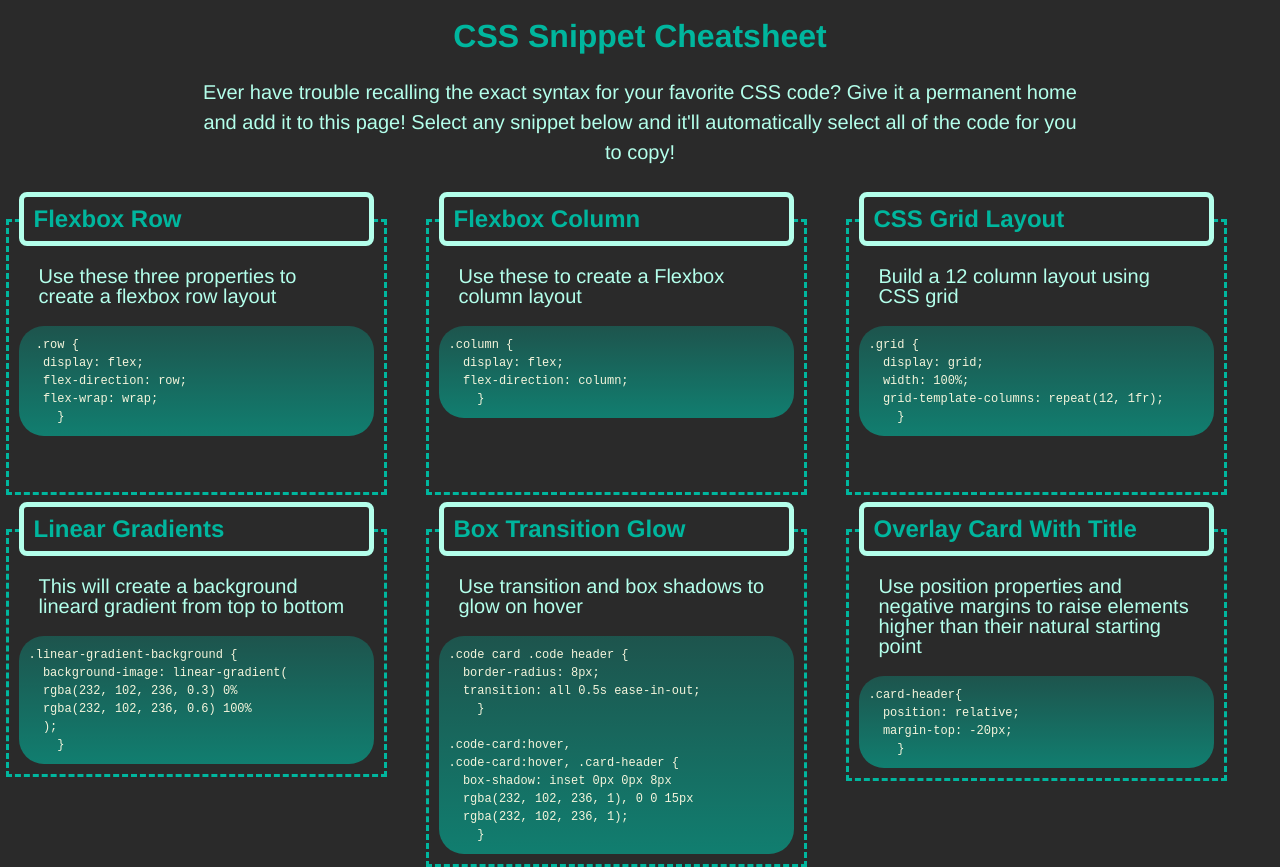
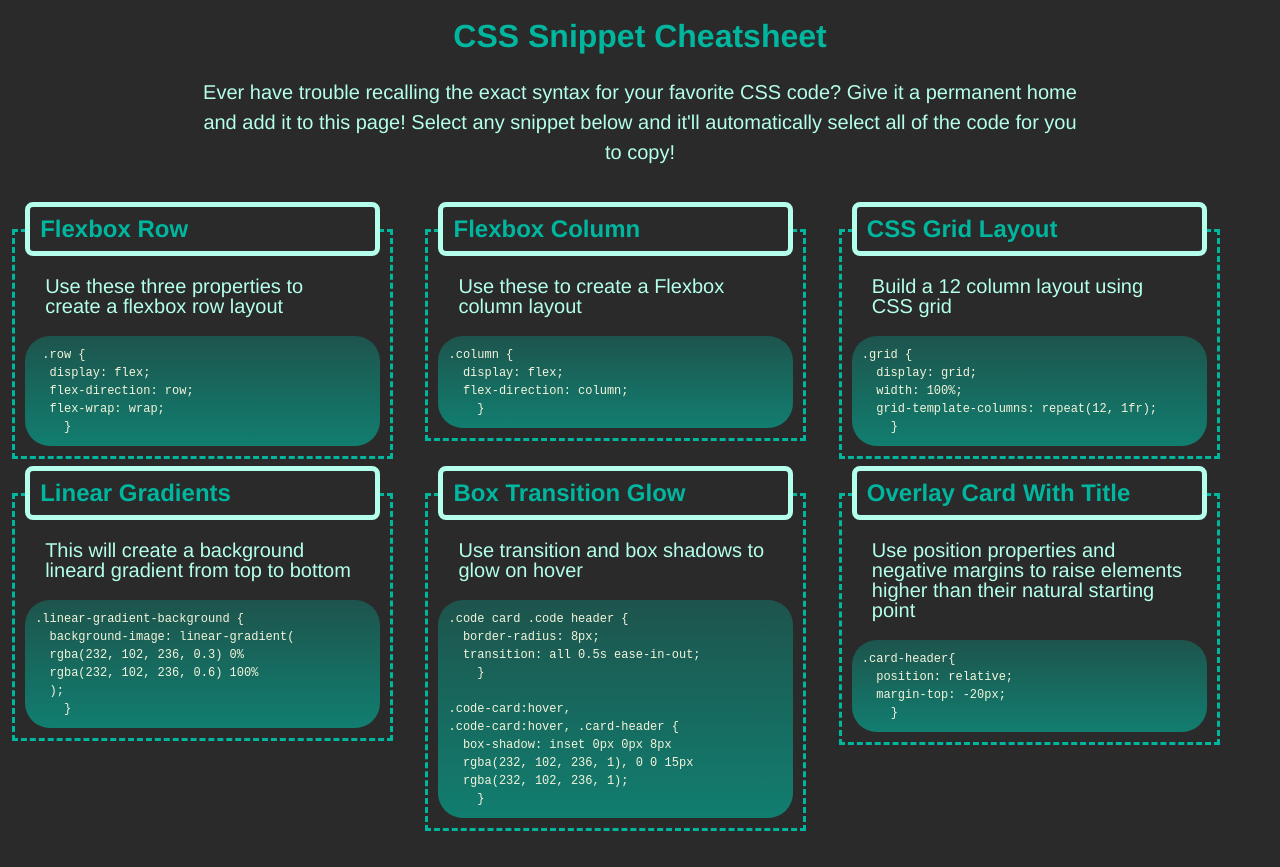
Before and after one commit to samamiraa/02-Adv-CSS-Mini-Project, a plain HTML site: page index.html in a window 1280 px wide. Shown: the top 867 px of the page. Drawn offline with Linux system fonts and the light colour scheme.

Commit message:
added screenshots to README

```diff
--- a/assets/style.css
+++ b/assets/style.css
@@ -62,7 +62,7 @@ footer {
     width: 100%;
     justify-content: space-around;
     align-items: flex-start;
-    padding: 10px;
+    padding: 20px;
 }
 
 .row {
@@ -73,17 +73,12 @@ footer {
     margin-right: -1.5rem;
 }
 
-.first-row {
-    outline: 3px dashed var(--dark);
-    padding: 10px;
-    width: 375px;
-    height: 270px;
-}
-
+.first-row,
 .second-row {
     outline: 3px dashed var(--dark);
     padding: 10px;
     width: 375px;
+    min-height: 100%;
 }
 
 .first-row,
```
Also changed, not shown: Images/flexbox-row-glow.png (added), Images/flexbox-row-highlight.png (added), Images/flexbox-row.png (added), Images/media-query-768px.png (added), Images/media-query-992px.png (added), Images/media-query-desktop.png (added), 2 other files.
